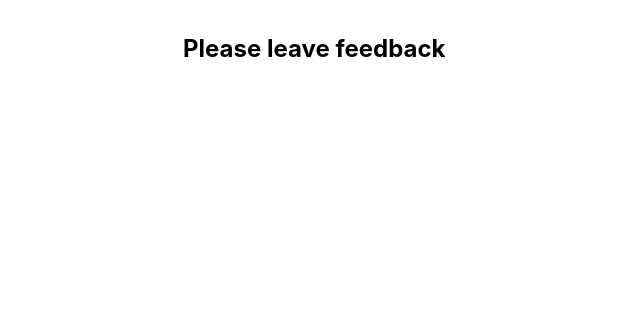
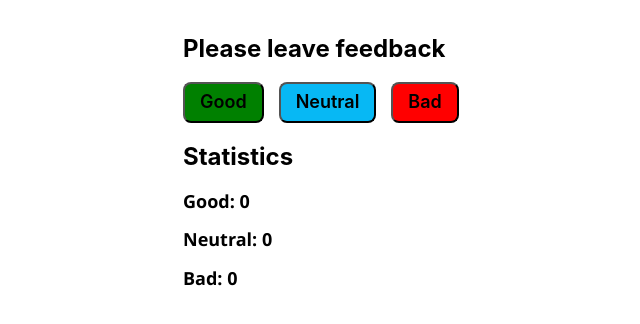
Before and after one commit to Siryi-Oleksandr/goit-react-hw-02-feedback, a React (Create React App) app: page / in a window 1280 px wide. Shown: the top 324 px of the page, without its empty margins (88-728 px from the left). Built offline with nearby package versions, Linux system fonts and the light colour scheme.

Commit message:
add func onLeaveFeedback

```diff
--- a/src/components/App/App.jsx
+++ b/src/components/App/App.jsx
@@ -3,6 +3,8 @@ import { GlobalStyle } from '../GlobalStyle';
 // import PropTypes from 'prop-types';
 import { Container } from './App.styled';
 import Section from 'components/Section';
+import FeedbackOptions from 'components/FeedbackOptions';
+import Statistics from 'components/Statistics';
 
 class App extends Component {
   state = {
@@ -11,11 +13,22 @@ class App extends Component {
     bad: 0,
   };
 
+  leaveFeedback = () => {
+    console.log('😎');
+    // this.state;
+  };
+
   render() {
+    const { good, neutral, bad } = this.state;
     return (
       <Container>
         <GlobalStyle />
-        <Section title="Please leave feedback" />
+        <Section title="Please leave feedback">
+          <FeedbackOptions onLeaveFeedback={this.leaveFeedback} />
+        </Section>
+        <Section title="Statistics">
+          <Statistics good={good} neutral={neutral} bad={bad} />
+        </Section>
       </Container>
     );
   }
--- /dev/null
+++ b/src/components/FeedbackOptions/FeedbackOptions.jsx
@@ -0,0 +1,37 @@
+import PropTypes from 'prop-types';
+import { Button } from './FeedbackOptions.styled';
+
+const FeedbackOptions = ({ onLeaveFeedback }) => {
+  return (
+    <div>
+      <Button
+        type="button"
+        style={{ backgroundColor: 'green' }}
+        onClick={() => onLeaveFeedback()}
+      >
+        Good
+      </Button>
+      <Button
+        type="button"
+        style={{ backgroundColor: '#07b8f4' }}
+        onClick={() => onLeaveFeedback()}
+      >
+        Neutral
+      </Button>
+      <Button
+        type="button"
+        style={{ backgroundColor: 'red' }}
+        onClick={() => onLeaveFeedback()}
+      >
+        Bad
+      </Button>
+    </div>
+  );
+};
+
+FeedbackOptions.propTypes = {
+  //   title: PropTypes.string,
+  onLeaveFeedback: PropTypes.func,
+};
+
+export default FeedbackOptions;
--- /dev/null
+++ b/src/components/FeedbackOptions/FeedbackOptions.styled.jsx
@@ -0,0 +1,26 @@
+import styled from 'styled-components';
+
+export const Button = styled.button`
+  padding: 8px 15px;
+  border-radius: 8px;
+  /* background-color: #88c426; */
+  font-size: 18px;
+  font-weight: 600;
+  cursor: pointer;
+  /* border-color: transparent; */
+  outline: none;
+  transition: all 250ms ease-in-out;
+
+  &:not(:last-of-type) {
+    margin-right: 15px;
+  }
+  &:active {
+    transform: scale(0.95);
+  }
+  &:hover,
+  &:focus {
+    color: #fff;
+    box-shadow: rgba(0, 0, 0, 0.19) 0px 10px 20px,
+      rgba(0, 0, 0, 0.23) 0px 6px 6px;
+  }
+`;
--- /dev/null
+++ b/src/components/FeedbackOptions/index.js
@@ -0,0 +1 @@
+export { default } from './FeedbackOptions';
--- /dev/null
+++ b/src/components/Statistics/Statistics.jsx
@@ -0,0 +1,19 @@
+import PropTypes from 'prop-types';
+import { StatItem } from './Statistics.styled';
+
+const Statistics = ({ good, neutral, bad, total, positivePercentage }) => {
+  return (
+    <div>
+      <StatItem>Good: {good}</StatItem>
+      <StatItem>Neutral: {neutral}</StatItem>
+      <StatItem>Bad: {bad}</StatItem>
+    </div>
+  );
+};
+
+Statistics.propTypes = {
+  //   title: PropTypes.string,
+  //   onLeaveFeedback: PropTypes.func,
+};
+
+export default Statistics;
--- /dev/null
+++ b/src/components/Statistics/Statistics.styled.jsx
@@ -0,0 +1,7 @@
+import styled from 'styled-components';
+
+export const StatItem = styled.p`
+  font-family: 'Segoe UI';
+  font-size: 18px;
+  font-weight: 600;
+`;
--- /dev/null
+++ b/src/components/Statistics/index.js
@@ -0,0 +1 @@
+export { default } from './Statistics';
```
